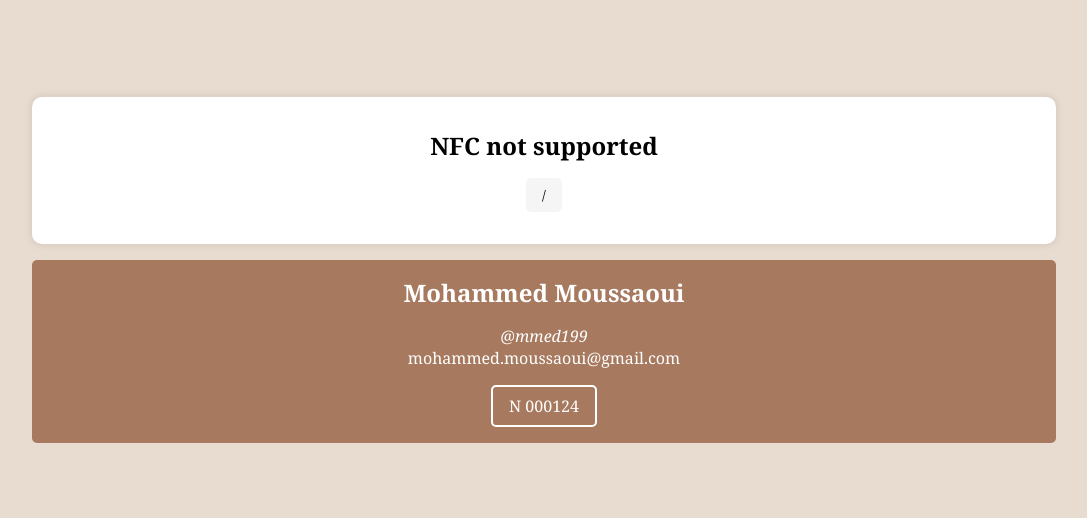
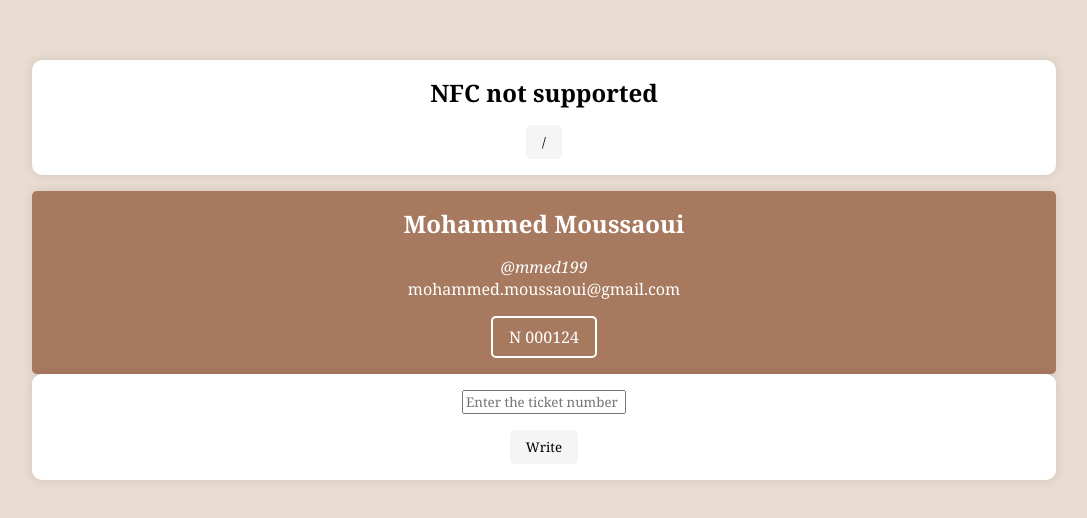
Before and after one commit to mmed199/mmed199.github.io, a plain HTML site: page projects/blablabox/index.html in a window 1280 px wide. Shown: the part 130-648 px from the top of the page, without its empty margins (96-1183 px from the left). Drawn offline with Linux system fonts and the light colour scheme.

Commit message:
Update card-scanner and write-block styles

```diff
--- a/public/css/blablabox.css
+++ b/public/css/blablabox.css
@@ -22,14 +22,14 @@ body {
 }
 
 .card-scanner {
-    min-width: 80%;
-    padding: 2rem;
+    width: 80%;
     background-color: #fff;
     box-shadow: 0 0 10px 0 rgba(0, 0, 0, 0.1);
     border-radius: 10px;
     display: flex;
     flex-direction: column;
     align-items: center;
+    padding: 1rem;
 }
 
 .card-scanner-title {
@@ -63,6 +63,7 @@ button {
     flex-direction: column;
     align-items: center;
     color : white;
+    box-shadow: 0 0 10px 0 rgba(0, 0, 0, 0.1);
     width: 80%;
 }
 
@@ -86,4 +87,12 @@ button {
 
 #write-block {
     display: none;
+    width: 80%;
+    background-color: #fff;
+    box-shadow: 0 0 10px 0 rgba(0, 0, 0, 0.1);
+    border-radius: 10px;
+    display: flex;
+    flex-direction: column;
+    align-items: center;
+    padding: 1rem;
 }
```
